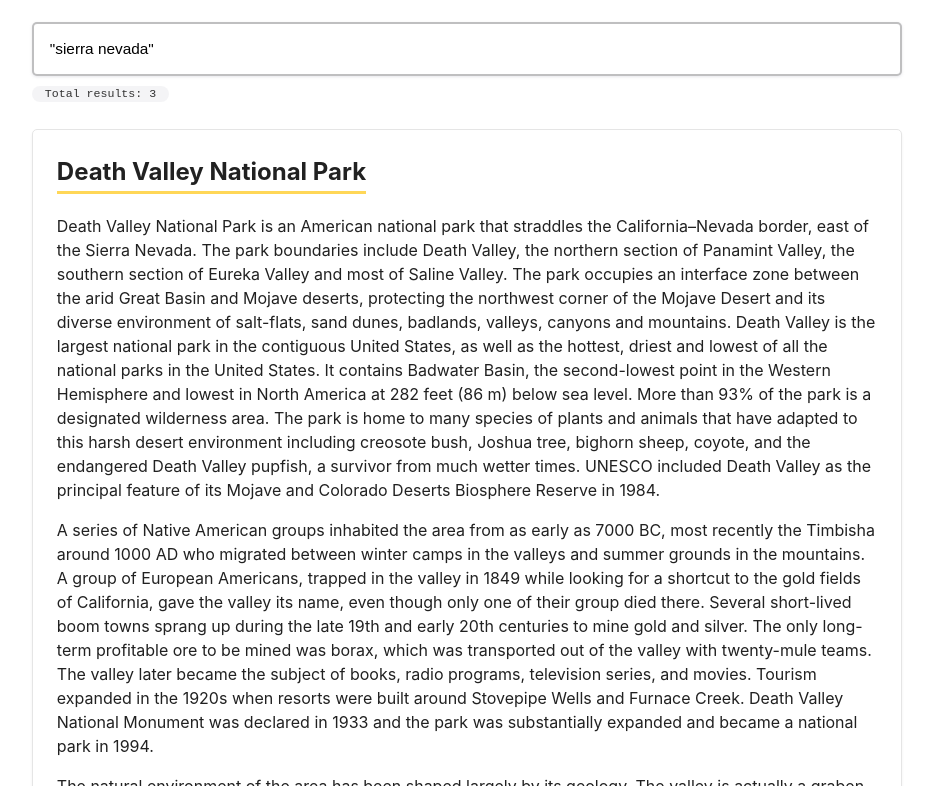
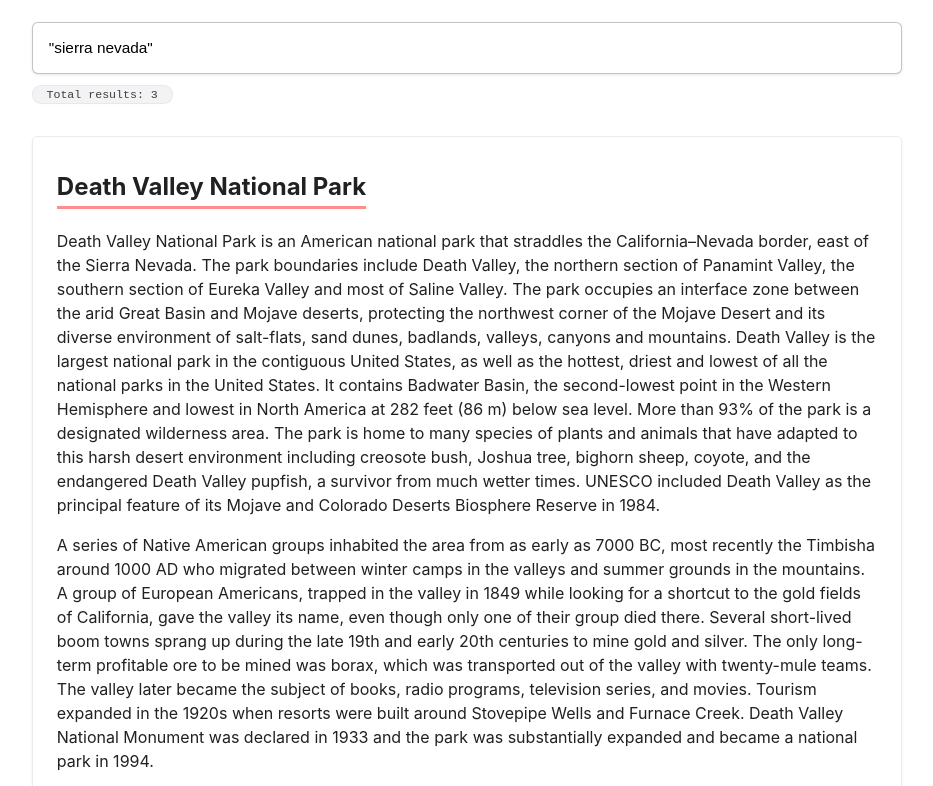
Before and after one commit to vasilionjea/lofi-dx, a website built with webpack: page public/index.html in a window 1280 px wide. Shown: the part 140-926 px from the top of the page, without its empty margins (173-1106 px from the left). Built offline with nearby package versions, Linux system fonts and the light colour scheme; files whose address does not match are found by name.

Commit message:
gh-pages deploy

```diff
--- a/example/styles/_variables.scss
+++ b/example/styles/_variables.scss
@@ -2,7 +2,7 @@
  * Colors
  */
 $primary-dark-color: #212121;
-$secondary-accent-color: hsl(46deg 100% 50% / 66%);
+$secondary-accent-color: hsl(0deg 100% 73%);
 $body-background-color: #fff;
 
 /**
--- a/example/styles/style.scss
+++ b/example/styles/style.scss
@@ -50,15 +50,17 @@
 }
 
 header {
-  margin-bottom: 1rem;
+  margin-bottom: 2rem;
 }
 
 .page-title {
   margin-bottom: 2rem;
 
   span {
+    border-bottom: 5px solid hsl(0deg 100% 89% / 87%);
+    padding: 0 0.15em;
+    color: hsl(0deg 0% 100%);
     background-color: $secondary-accent-color;
-    padding: 0 0.15em;
   }
 }
 
@@ -75,9 +77,9 @@
     padding: 1rem;
     font-size: 96%;
     line-height: 1.15;
-    border: 2px solid hsl(240deg 1% 71% / 85%);
-    border-radius: 5px;
-    box-shadow: 0px 1px 3px hsl(235deg 8% 70% / 30%);
+    border: 1px solid hsl(240deg 1% 71% / 80%);
+    border-radius: 6px;
+    box-shadow: 0px 1px 3px hsl(235deg 8% 70% / 29%);
   }
 }
 
@@ -86,15 +88,17 @@
     display: none;
   }
 
-  display: inline-block;
-  margin-top: .625rem;
-  padding: .125em 1.125em;
-  font-size: .725rem;
+  display: flex;
+  border: 1px solid hsl(240deg 1% 71% / 18%);
+  max-width: max-content;
+  padding: 0.18em 1.18em;
+  font-size: 0.725rem;
   font-family: monospace;
-  line-height: 1.15;
-  color: #333;
-  background-color: hsl(248deg 11% 93% / 57%);
+  line-height: 1.12;
+  color: hsl(0deg 0% 0% / 75%);
   border-radius: 15px;
+  background: hsl(248deg 11% 93% / 60%);
+  box-shadow: 0px 0 2px hsl(235deg 8% 70% / 8%);
 }
 
 .search-results {
@@ -108,19 +112,19 @@
 
   h3 span {
     padding-bottom: 5px;
-    border-bottom: 3px solid $secondary-accent-color;
+    border-bottom: 3px solid hsl(0deg 100% 73% / 82%);
   }
 
   article,
   .no-results {
     margin-bottom: 2rem;
     box-shadow: 0 2px 3px rgb(0 0 0 / 6%);
-    border: 1px solid #e5e5e5;
+    border: 1px solid hsl(0deg 0% 90% / 80%);
     border-radius: 5px;
   }
 
   article {
-    padding: 1rem 1.5rem;
+    padding: 1.5rem;
   }
 
   .no-results {
--- a/public/index.html
+++ b/public/index.html
@@ -1 +1 @@
-<!doctype html><html lang="en"><head><meta charset="utf-8"><title>search-query</title><meta name="viewport" content="user-scalable=no,width=device-width,initial-scale=1,maximum-scale=1"><meta name="msapplication-tap-highlight" content="no"><meta name="description" content="A client side query tokenizer, parser, and inverted index"><link rel="icon" href="favicon.ico"><link href="app-7f29532c944c4574d4bc.css" rel="stylesheet"></head><body><h1 class="page-title"><span>national parks</span></h1><header><pre class="search-stats"></pre></header><main></main><script defer="defer" src="app-008301822b6649bafa9c.js"></script></body></html>
+<!doctype html><html lang="en"><head><meta charset="utf-8"><title>search-query</title><meta name="viewport" content="user-scalable=no,width=device-width,initial-scale=1,maximum-scale=1"><meta name="msapplication-tap-highlight" content="no"><meta name="description" content="A client side query tokenizer, parser, and inverted index"><link rel="icon" href="favicon.ico"><link href="app-6b107b4b134c2aa77215.css" rel="stylesheet"></head><body><h1 class="page-title"><span>national parks</span></h1><header><pre class="search-stats"></pre></header><main></main><script defer="defer" src="app-008301822b6649bafa9c.js"></script></body></html>
```
Also changed, not shown: public/data.json (+1 -1 lines), 2 other files.
